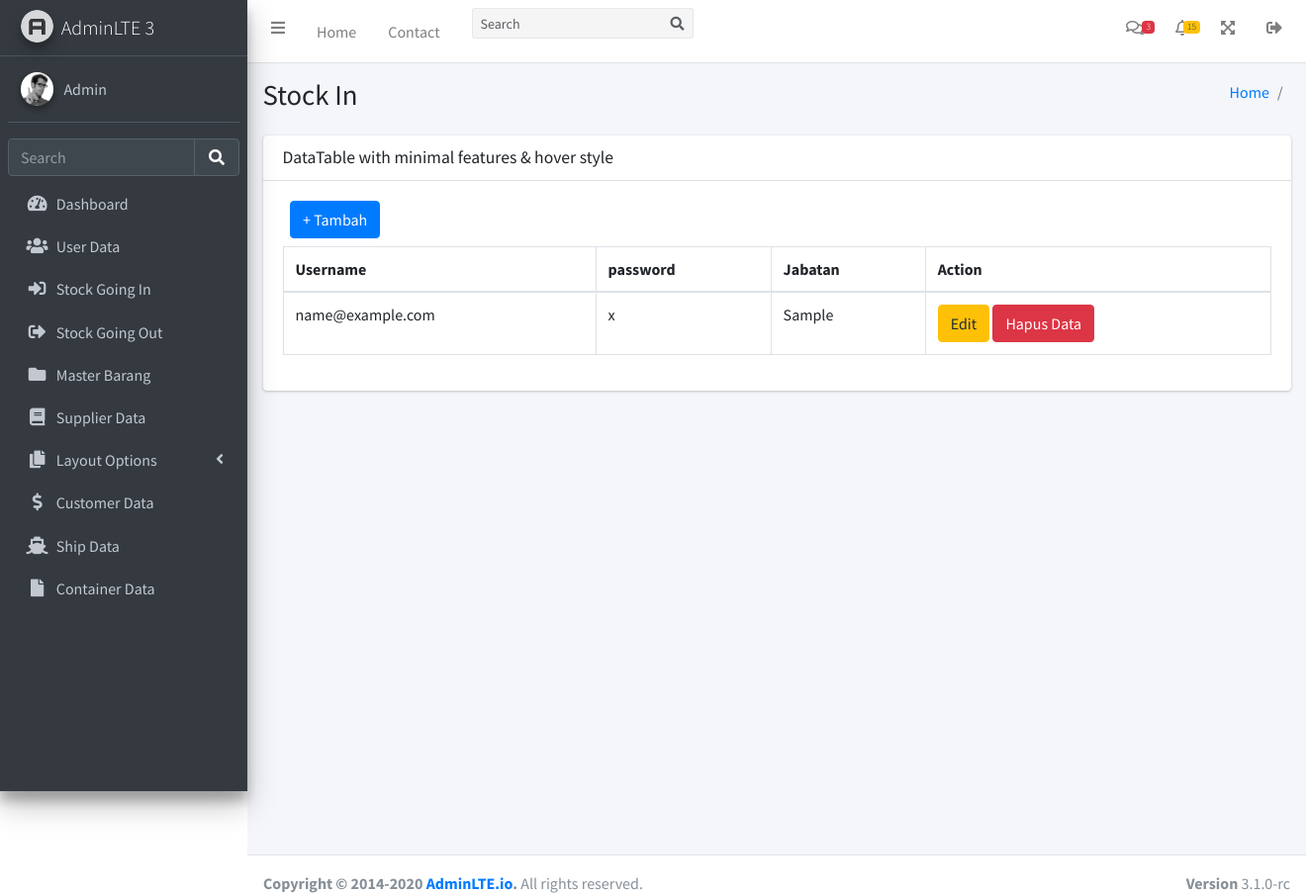
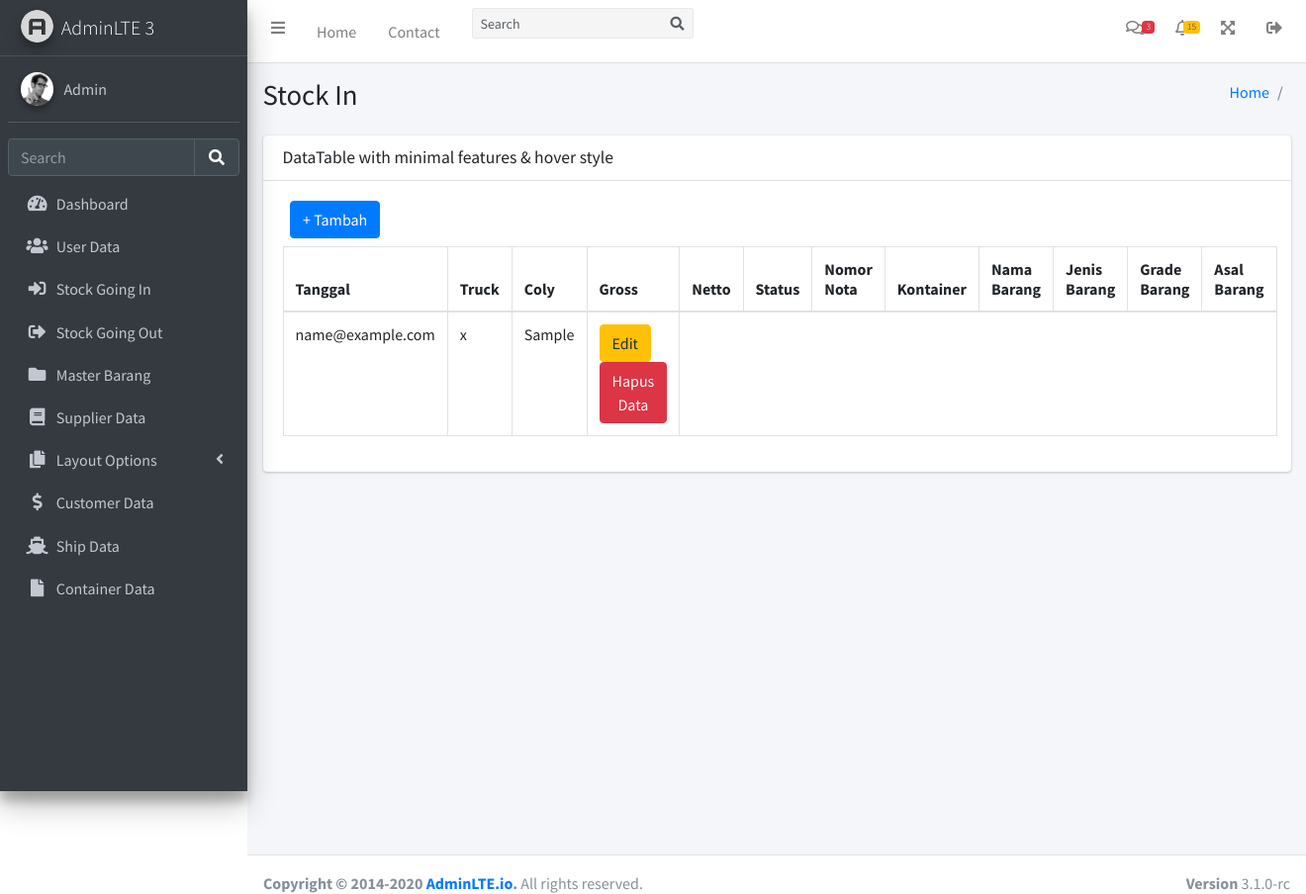
Before and after one commit to dbaguskrisna/kerja-praktek, a PHP site: page /stock_in_admin.php in a window 1320 px wide. Shown: the top 904 px of the page at 99% size. Run offline with PHP 8.4, Linux system fonts and the light colour scheme; the visitor is signed in with stand-in values (Sample User, id 1); tables that the repository leaves empty or names only in its code hold one stand-in row (values such as "Sample post"); data that the repository does not hold is empty; some libraries are stand-ins or nearby versions.

Commit message:
On Proggess Stock In Admin

```diff
--- a/backend/employee_data.php
+++ b/backend/employee_data.php
@@ -11,7 +11,6 @@ if (!isset($_SESSION["admin"])) {
 
 if (isset($_POST["submit"])) {
   insertUser($_POST);
-  var_dump($_POST);
 } else if (isset($_POST["submitUpdate"])) {
   updateUser($_POST);
 } else if (isset($_POST["submitDelete"])) {
--- a/backend/function.php
+++ b/backend/function.php
@@ -150,8 +150,8 @@
 
     function deleteUser($data){
         global $conn;//untuk connect ke database
-        $id = $_POST["idSupplier"];
-        $sql = "DELETE FROM supplier WHERE id_user=$id";
+        $id = $_POST["idDelete"];
+        $sql = "DELETE FROM user WHERE id_user=$id";
 
         if (mysqli_query($conn, $sql)) {
             echo "
--- a/backend/stock_in_admin.php
+++ b/backend/stock_in_admin.php
@@ -2,7 +2,7 @@
 session_start();
 require 'function.php';
 
-$data = query("SELECT * FROM user");
+$data = query("SELECT * FROM barang_masuk");
 
 if (!isset($_SESSION["admin"])) {
   header("Location: ../login/index.php");
@@ -407,10 +407,18 @@ if (isset($_POST["submitDelete"])){
                         <table id="example2" class="table table-bordered table-hover dataTable dtr-inline" role="grid" aria-describedby="example2_info">
                           <thead>
                             <tr role="row">
-                              <th class="sorting" tabindex="0" aria-controls="example2" rowspan="1" colspan="1" aria-label="Browser: activate to sort column ascending">Username</th>
-                              <th class="sorting" tabindex="0" aria-controls="example2" rowspan="1" colspan="1" aria-label="Browser: activate to sort column ascending">password</th>
-                              <th class="sorting" tabindex="0" aria-controls="example2" rowspan="1" colspan="1" aria-label="Engine version: activate to sort column ascending">Jabatan</th>
-                              <th class="sorting" tabindex="0" aria-controls="example2" rowspan="1" colspan="1" aria-label="CSS grade: activate to sort column ascending">Action</th>
+                              <th>Tanggal</th>
+                              <th>Truck</th>
+                              <th>Coly</th>
+                              <th>Gross</th>
+                              <th>Netto</th>
+                              <th>Status</th>
+                              <th>Nomor Nota</th>
+                              <th>Kontainer</th>
+                              <th>Nama Barang</th>
+                              <th>Jenis Barang</th>
+                              <th>Grade Barang</th>
+                              <th>Asal Barang</th>
                             </tr>
                           </thead>
                           <tbody>
```
